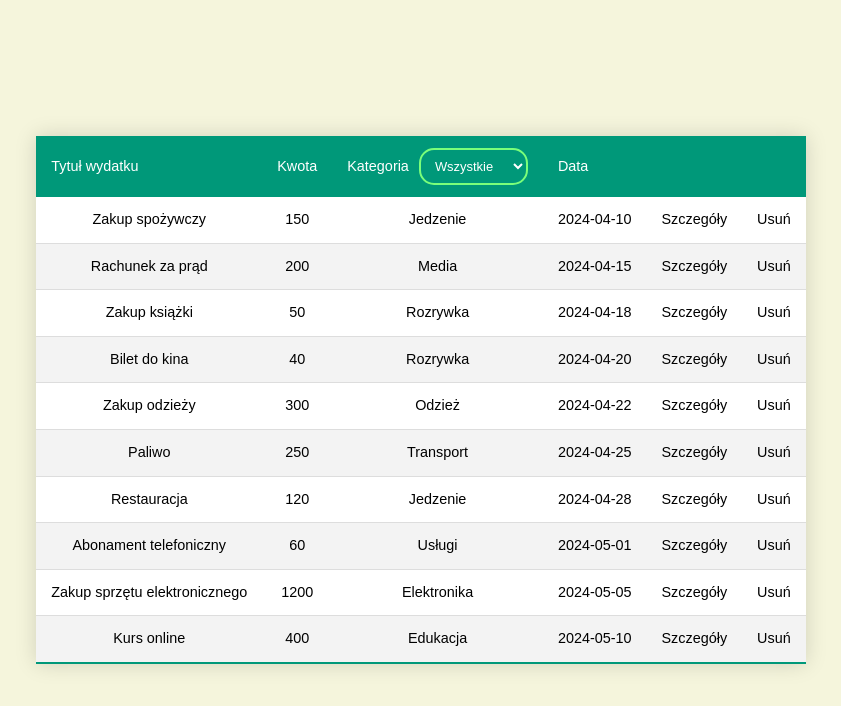
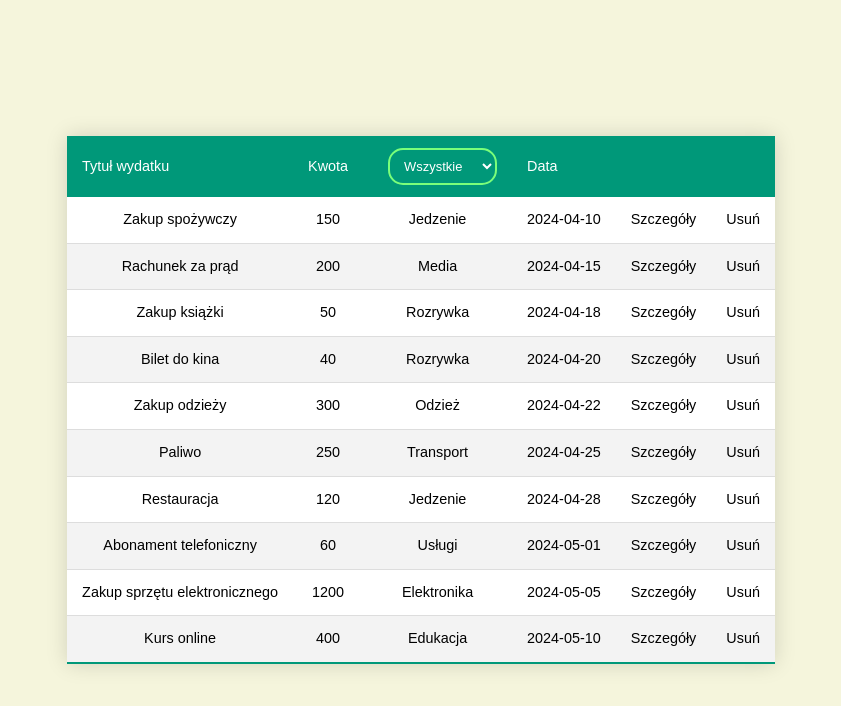
Before and after one commit to Szy-Ban/Expense-Tracking-System, a Next.js app: page /pages/chargesList in a window 1280 px wide. Shown: the top 706 px of the page, without its empty margins (219-1060 px from the left). Built offline with nearby package versions, Linux system fonts and the light colour scheme.

Commit message:
zmiana na komponenty

```diff
--- /dev/null
+++ b/app/components/chargesList/CategoryFilter.js
@@ -0,0 +1,12 @@
+// components/chargesList/CategoryFilter.js
+export default function CategoryFilter({ categories, selectedCategory, setSelectedCategory }) {
+    return (
+        <select value={selectedCategory} onChange={(e) => setSelectedCategory(e.target.value)}>
+            {categories.map((category, index) => (
+                <option key={index} value={category}>
+                    {category}
+                </option>
+            ))}
+        </select>
+    );
+}
--- /dev/null
+++ b/app/components/chargesList/ChargeDetailsModal.js
@@ -0,0 +1,16 @@
+// components/chargesList/ChargeDetailsModal.js
+export default function ChargeDetailsModal({ charge, closeModal }) {
+    return (
+        <div className="modal" onClick={closeModal}>
+            <div className="modal-content">
+                <h1>Szczegóły Wydatku</h1>
+                <p><strong>Tytuł:</strong> {charge.title}</p>
+                <p><strong>Kwota:</strong> {charge.amount}</p>
+                <p><strong>Kategoria:</strong> {charge.category}</p>
+                <p><strong>Data:</strong> {charge.date}</p>
+                <p><strong>Opis:</strong> {charge.description}</p>
+                <button onClick={closeModal}>Zamknij</button>
+            </div>
+        </div>
+    );
+}
--- /dev/null
+++ b/app/components/chargesList/ChargeItem.js
@@ -0,0 +1,17 @@
+// components/chargesList/ChargeItem.js
+export default function ChargeItem({ info, openModal, hideCharge }) {
+    return (
+        <tr>
+            <td>{info.title}</td>
+            <td>{info.amount}</td>
+            <td>{info.category}</td>
+            <td>{info.date}</td>
+            <td>
+                <button onClick={() => openModal(info)}>Szczegóły</button>
+            </td>
+            <td>
+                <button onClick={() => hideCharge(info.id)}>Usuń</button>
+            </td>
+        </tr>
+    );
+}
--- /dev/null
+++ b/app/components/chargesList/ChargesList.js
@@ -0,0 +1,57 @@
+// components/chargesList/ChargesList.js
+'use client';
+import Data from "../../data/history.json";
+import styles from "../../globals.css"
+import { useState } from "react";
+import ChargeItem from "./ChargeItem";
+import ChargeDetailsModal from "./ChargeDetailsModal";
+import CategoryFilter from "./CategoryFilter";
+
+export default function ChargesList() {
+    const [selectedCharge, setSelectedCharge] = useState(null);
+    const [selectedCategory, setSelectedCategory] = useState("Wszystkie");
+    const [hiddenCharges, setHiddenCharges] = useState([]);
+
+    const openModal = (charge) => setSelectedCharge(charge);
+    const closeModal = () => setSelectedCharge(null);
+    const hideCharge = (id) => setHiddenCharges(hiddenCharges.concat(id));
+
+    const uniqueCategories = Array.from(new Set(Data.map(item => item.category)));
+    const categories = ["Wszystkie"].concat(uniqueCategories);
+
+    const visibleCharges = Data.filter(item => !hiddenCharges.includes(item.id));
+    const filteredCharges = selectedCategory === "Wszystkie"
+        ? visibleCharges
+        : visibleCharges.filter(item => item.category === selectedCategory);
+
+    return (
+        <div className="centerTableT">
+            <table>
+                <thead>
+                <tr>
+                    <td>Tytuł wydatku</td>
+                    <td>Kwota</td>
+                    <td>
+                        <CategoryFilter
+                            categories={categories}
+                            selectedCategory={selectedCategory}
+                            setSelectedCategory={setSelectedCategory}
+                        />
+                    </td>
+                    <td>Data</td>
+                    <td></td>
+                    <td></td>
+                </tr>
+                </thead>
+                <tbody>
+                {filteredCharges.map((info, i) => (
+                    <ChargeItem key={i} info={info} openModal={openModal} hideCharge={hideCharge} />
+                ))}
+                </tbody>
+            </table>
+            {selectedCharge && (
+                <ChargeDetailsModal charge={selectedCharge} closeModal={closeModal} />
+            )}
+        </div>
+    );
+}
--- a/app/pages/chargesList/page.js
+++ b/app/pages/chargesList/page.js
@@ -1,97 +1,5 @@
-'use client'
-import Data from "../../data/history.json"
-import styles from "../../globals.css"
-import {useState} from "react";
+import ChargesList from "../../components/chargesList/ChargesList";
 
-export default function chargesList() {
-
-    const [selectedCharge, setSelectedCharge] = useState(null);
-    const [selectedCategory, setSelectedCategory] = useState("Wszystkie");
-    const [hiddenCharges, setHiddenCharges] = useState([]);
-
-    const openModal = (charge) => {
-        setSelectedCharge(charge);
-    };
-
-    const closeModal = () => {
-        setSelectedCharge(null);
-    };
-
-    //
-    // const hideCharge = (id) => {
-    //     setHiddenCharges([...hiddenCharges, id]);
-    // };
-
-    const hideCharge = (id) => {
-        setHiddenCharges(hiddenCharges.concat(id));
-    };
-
-    const categories = ["Wszystkie", ...new Set(Data.map(item => item.category))];
-
-    // const uniqueCategories = Array.from(new Set(Data.map(item => item.category)));
-    // const categories = ["Wszystkie"].concat(uniqueCategories);
-
-    const visibleCharges = Data.filter(item => !hiddenCharges.includes(item.id));
-
-    const filteredCharges = selectedCategory === "Wszystkie"
-        ? visibleCharges
-        : visibleCharges.filter(item => item.category === selectedCategory);
-
-    const displayCharges = filteredCharges.map((info, i) => (
-        <tr key={i}>
-            <td>{info.title}</td>
-            <td>{info.amount}</td>
-            <td>{info.category}</td>
-            <td>{info.date}</td>
-            <td>
-                <button onClick={() => openModal(info)}>Szczegóły</button>
-            </td>
-            <td>
-                <button onClick={() => hideCharge(info.id)}>Usuń</button>
-            </td>
-        </tr>
-    ));
-
-    return (
-        <div className="centerTableT">
-            <table>
-                <thead>
-                <tr>
-                    <td>Tytuł wydatku</td>
-                    <td>Kwota</td>
-                    <td>
-                        Kategoria
-                        <select value={selectedCategory} onChange={(e) => setSelectedCategory(e.target.value)}>
-                            {categories.map((category, index) => (
-                                <option key={index} value={category}>
-                                    {category}
-                                </option>
-                            ))}
-                        </select>
-                    </td>
-                    <td>Data</td>
-                    <td></td>
-                    <td></td>
-                </tr>
-                </thead>
-                <tbody>
-                {displayCharges}
-                </tbody>
-            </table>
-            {selectedCharge && (
-                <div className="modal" onClick={closeModal}>
-                    <div className="modal-content">
-                        <h1>Szczegóły Wydatku</h1>
-                        <p></p>
-                        <p><strong>Tytuł:</strong> {selectedCharge.title}</p>
-                        <p><strong>Kwota:</strong> {selectedCharge.amount}</p>
-                        <p><strong>Kategoria:</strong> {selectedCharge.category}</p>
-                        <p><strong>Data:</strong> {selectedCharge.date}</p>
-                        <p><strong>Opis:</strong> {selectedCharge.description}</p>
-                        <button onClick={closeModal}>Zamknij</button>
-                    </div>
-                </div>
-            )}
-        </div>
-    );
+export default function Page() {
+    return <ChargesList />;
 }
```
